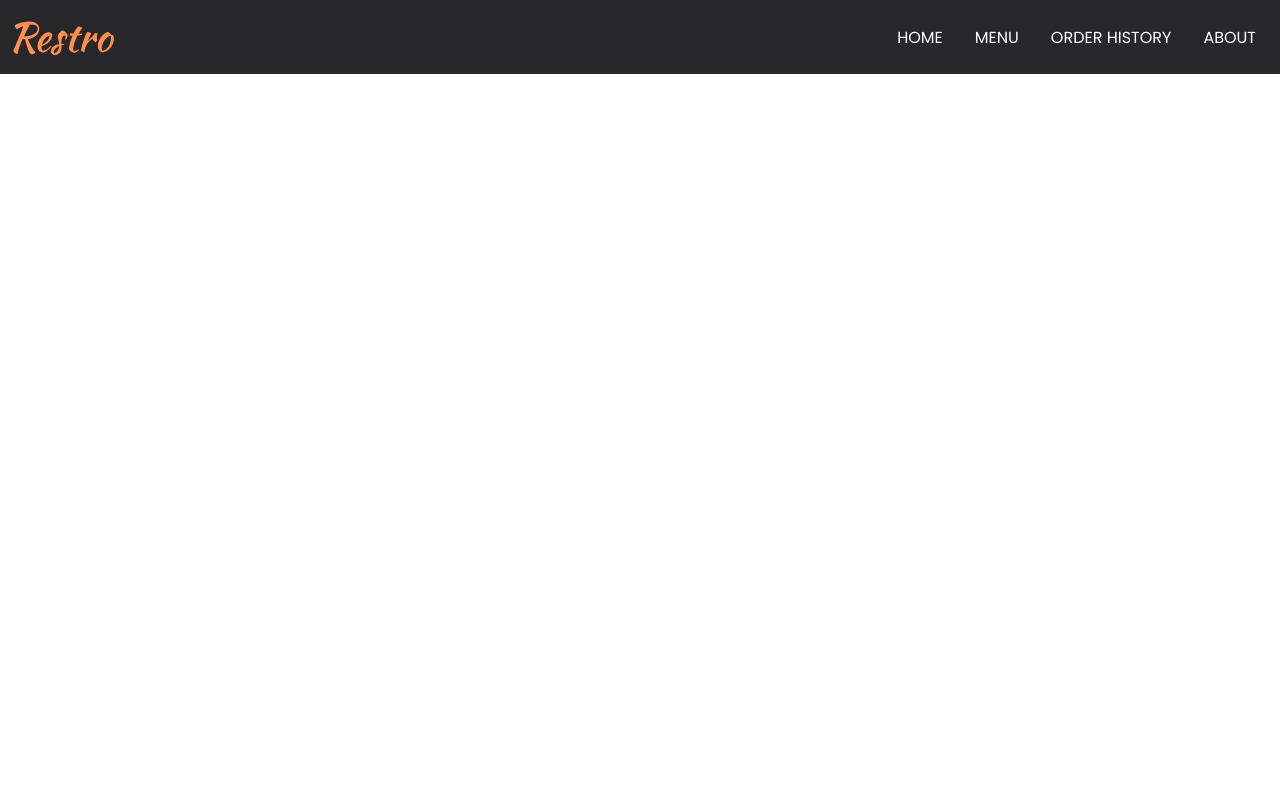
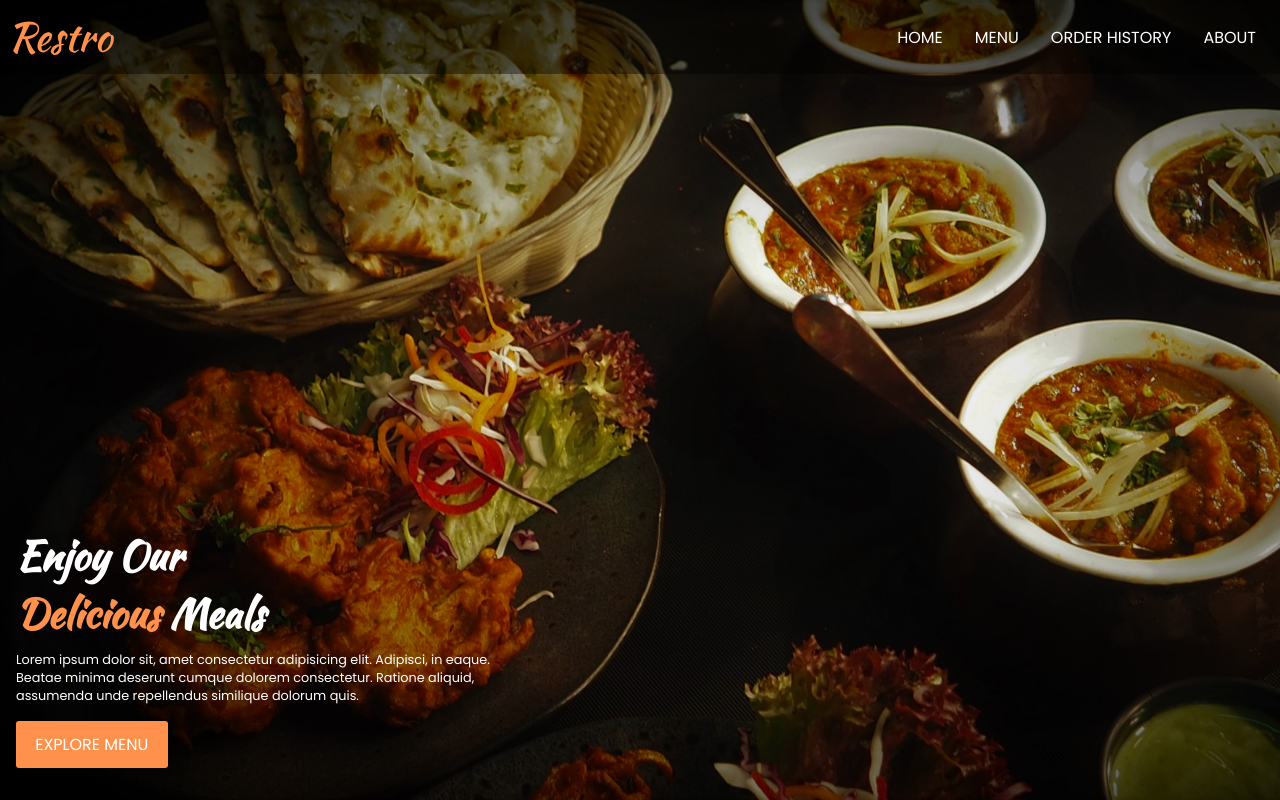
Before and after one commit to Abhijeet-Gautam5702/restaurant-website, a React (Vite) app: page / in a window 1280 px wide. Built offline with nearby package versions, Linux system fonts and the light colour scheme.

Commit message:
Create Homepage

```diff
--- a/src/App.jsx
+++ b/src/App.jsx
@@ -1,10 +1,12 @@
 import React from "react";
 import "./App.scss";
 import Navbar from "./components/Navbar/Navbar";
+import Homepage from "./container/Homepage/Homepage";
 
 function App() {
   return <>
     <Navbar/>
+    <Homepage/>
   </>;
 }
 
--- a/src/App.scss
+++ b/src/App.scss
@@ -1,11 +1,16 @@
 a {
   text-decoration: none;
-  color:white;
+  color: white;
 }
 
-li{
+li {
   list-style: none;
   font-family: var(--font-secondary);
+}
+
+.app__container {
+  width: 100%;
+  min-height: 100vh;
 }
 
 /*center a div*/
@@ -21,6 +26,7 @@ li{
   font-family: var(--font-base);
   font-size: 2.5rem;
   text-align: center;
+  text-transform: capitalize;
 
   @media screen and (min-width: 2000px) {
     font-size: 5rem;
@@ -57,4 +63,31 @@ li{
   }
 }
 
-/*  */
+/* style for button element */
+.btn {
+  padding: 0.7rem 1.2rem;
+  border: none;
+  font-size: 1rem;
+  border-radius: 3px;
+  background-color: var(--orange);
+  color: var(--white);
+  font-family: var(--font-secondary);
+  text-transform: uppercase;
+  cursor: pointer;
+  transition: 0.2s ease-in-out;
+
+  &:hover {
+    background-color: var(--matt-black);
+    // color:var(--white);
+    // transform: scale(1.1);
+  }
+
+  @media screen and (min-width: 2000px) {
+    padding: 1.4rem 2.4rem;
+    font-size: 2rem;
+  }
+  @media screen and (max-width: 450px) {
+    padding: 0.5rem 1rem;
+    font-size: 0.8rem;
+  }
+}
--- /dev/null
+++ b/src/assets/images/images.js
@@ -0,0 +1,4 @@
+import home from "./home.jpg";
+import home2 from "./home2.jpg";
+
+export default { home, home2 };
--- /dev/null
+++ b/src/assets/images/index.js
@@ -0,0 +1 @@
+export {default as images} from './images'
--- a/src/components/Navbar/Navbar.scss
+++ b/src/components/Navbar/Navbar.scss
@@ -1,6 +1,7 @@
 nav {
   position: fixed;
-  top:0px;
+  top: 0px;
+  z-index: 1;
 
   display: flex;
   flex-direction: row;
@@ -9,8 +10,11 @@ nav {
   padding: 0.5rem;
   width: 100%;
 
-  background: rgba(0, 0, 0, 0.3);
-  background-color: var(--matt-black); //testing
+  background: rgba(0, 0, 0, 0.4);
+  // background-color: var(--matt-black); //testing
+  @media screen and (max-width: 450px) {
+    background-color: black;
+  }
 }
 
 .navbar__logo {
@@ -19,7 +23,7 @@ nav {
 
 .navbar__menu {
   display: flex;
-//   display: none; //testing
+  //   display: none; //testing
   flex-direction: row;
   justify-content: space-around;
   align-items: center;
@@ -57,15 +61,15 @@ nav {
   // outline: 2px solid white;
   // position:fixed;
   // right:0.5rem;
-  display:none;
+  display: none;
   color: white;
   width: 20px;
   height: 20px;
   margin: 0 0.5rem;
   cursor: pointer;
 
-  @media screen and (max-width:425px){
-      display: block;
+  @media screen and (max-width: 425px) {
+    display: block;
   }
 
   svg {
@@ -76,13 +80,14 @@ nav {
 
 .navbar__menu-dropdown {
   width: 100%;
-  background-color: var(--matt-black);
+  // background-color: var(--matt-black);
+  background: rgba(0, 0, 0, 0.4);
   padding: 1rem;
 
   //testing
   position: fixed;
-  z-index: -1;
-  transform: translate(0,-100%);
+  z-index: 0;
+  transform: translate(0, -100%);
 
   display: flex;
   flex-direction: column;
@@ -92,8 +97,9 @@ nav {
   li {
     font-family: var(--font-secondary);
     margin: 0.5rem;
+    // margin-top:0;
     text-transform: uppercase;
-    font-size:0.8rem;
+    font-size: 0.8rem;
 
     a {
       color: white;
@@ -105,8 +111,11 @@ nav {
     }
   }
 
-//   display: none;
-@media screen and (min-width:425px){
+
+  @media screen and (min-width: 425px) {
     display: none;
+  }
+  @media screen and (max-width: 425px) {
+    background-color: var(--matt-black);
+  }
 }
-}
--- /dev/null
+++ b/src/container/Homepage/Homepage.jsx
@@ -0,0 +1,33 @@
+import React from "react";
+import { motion } from "framer-motion";
+import "./Homepage.scss";
+
+export default function Homepage() {
+  return (
+    <div className="app__container  home ">
+      <motion.div
+        className="home__welcome-container"
+        whileInView={{ opacity: [0, 1], x: ["-20%", "0%"] }}
+        transition={{ duration: 0.5, ease: "easeIn" }}
+      >
+        <h1 className="head-text">
+          enjoy our <br />
+          <span
+            style={{
+              color: "var(--orange)",
+            }}
+          >
+            delicious{" "}
+          </span>{" "}
+          meals
+        </h1>
+        <p className="p-text">
+          Lorem ipsum dolor sit, amet consectetur adipisicing elit. Adipisci, in
+          eaque. Beatae minima deserunt cumque dolorem consectetur. Ratione
+          aliquid, assumenda unde repellendus similique dolorum quis.
+        </p>
+        <button className=" btn home__menuBtn">explore menu</button>
+      </motion.div>
+    </div>
+  );
+}
--- /dev/null
+++ b/src/container/Homepage/Homepage.scss
@@ -0,0 +1,60 @@
+.home {
+  position: relative;
+  z-index: -1;
+  background-image: url(../../assets/images/home2.jpg);
+  background-repeat: no-repeat;
+  background-size: cover;
+  //   background-position: 0 20px;
+}
+
+.home__welcome-container {
+  //   background-color: rgba(0, 0, 0, 0.5);
+  //   border: 2px solid red;
+  max-width: 40vw;
+  display: flex;
+  flex-direction: column;
+  justify-content: flex-start;
+  align-items: flex-start;
+  color: var(--white);
+
+  position: absolute;
+  bottom: 2rem;
+  left: 1rem;
+
+  h1 {
+    text-align: left;
+  }
+
+  p {
+    text-align: left;
+    margin-top: 0.5rem;
+  }
+
+  @media screen and (min-width: 2000px) {
+    bottom: 6rem;
+    left: 6rem;
+  }
+
+  @media screen and (max-width: 770px) {
+    bottom: 1rem;
+    max-width: 50vw;
+  }
+
+  @media screen and (max-width: 450px) {
+    max-width: 100%;
+    right: 1rem;
+    justify-content: center;
+    align-items: center;
+
+    h1 {
+      text-align: center;
+    }
+    p {
+      text-align: center;
+    }
+  }
+}
+
+.home__menuBtn {
+  margin-top: 1rem;
+}
--- a/src/index.css
+++ b/src/index.css
@@ -10,7 +10,7 @@ font-family: 'Poppins', sans-serif;
 
   --orange: #ff914d;
   --matt-black: #28282b;
-  --bg-white: #ffffff;
+  --white: #ffffff;
   --green: #4caf50;
   --light-green: #c8e6c9;
   --red: #ff0000;
```
Also changed, not shown: src/assets/images/home.jpg (added), src/assets/images/home2.jpg (added).
